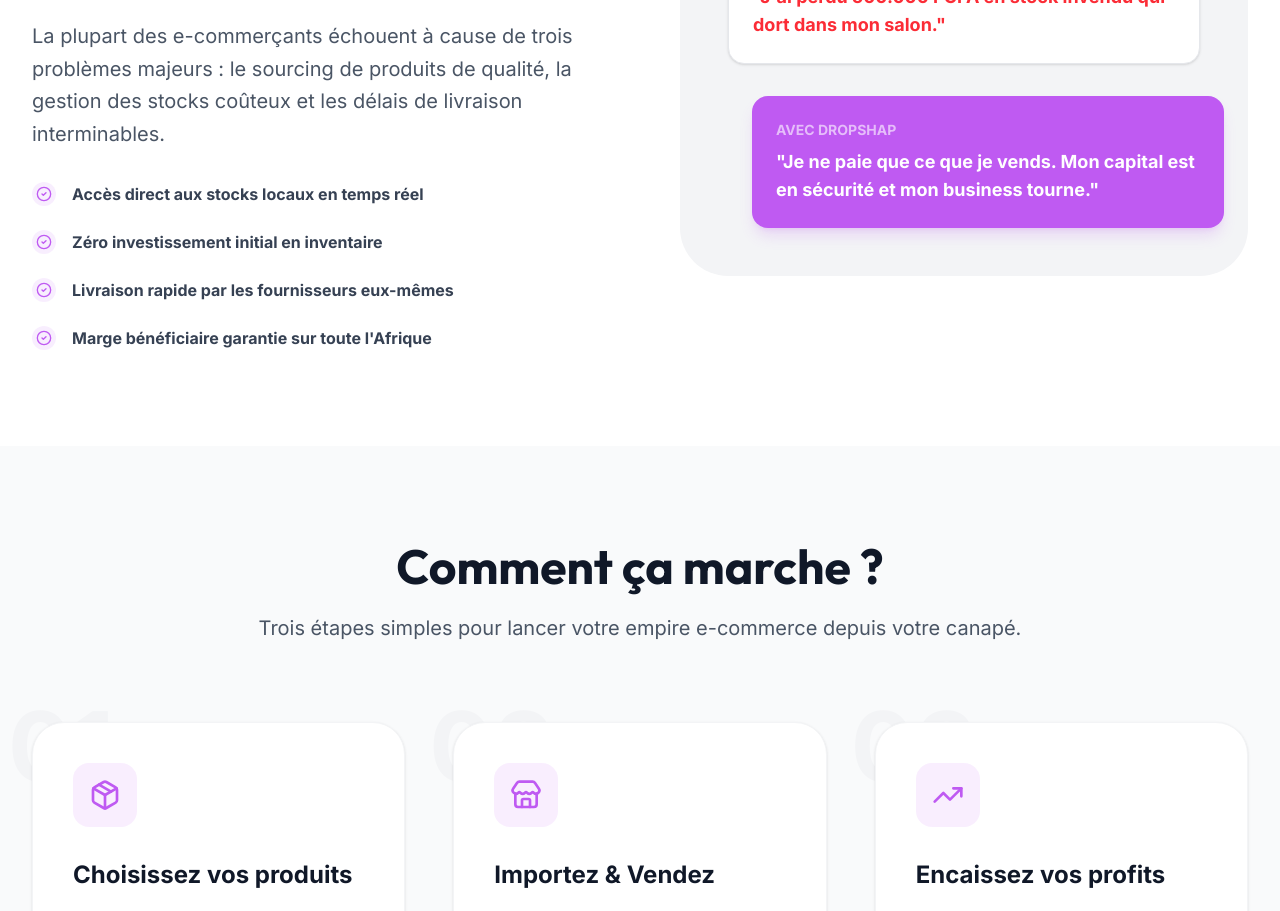
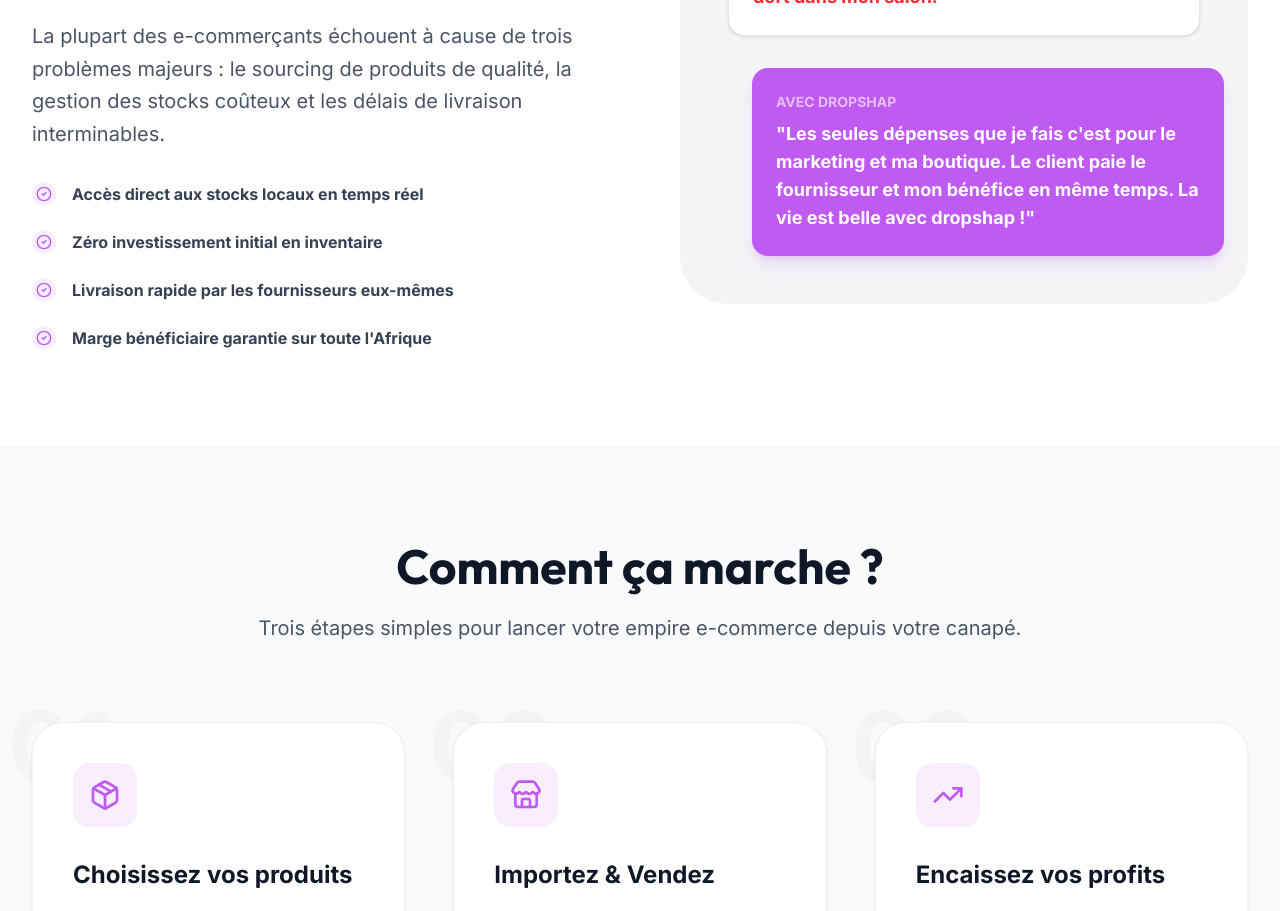
Before and after one commit to chatrigpt/dropshap, a React (Vite) app: page / in a window 1280 px wide. Shown: the part 2020-2931 px from the top of the page. Built offline with nearby package versions, Linux system fonts and the light colour scheme; no server answers.

Commit message:
Update Landing.tsx

```diff
--- a/src/pages/Landing.tsx
+++ b/src/pages/Landing.tsx
@@ -167,7 +167,7 @@ export default function Landing() {
                   </div>
                   <div className="bg-primary p-6 rounded-2xl shadow-lg shadow-primary/20 translate-x-6">
                     <p className="text-sm text-white/60 font-bold mb-2 uppercase">Avec Dropshap</p>
-                    <p className="text-lg font-bold text-white">"Je ne paie que ce que je vends. Mon capital est en sécurité et mon business tourne."</p>
+                    <p className="text-lg font-bold text-white">"Les seules dépenses que je fais c'est pour le marketing et ma boutique. Le client paie le fournisseur et mon bénéfice en même temps. La vie est belle avec dropshap !"</p>
                   </div>
                 </div>
               </div>
```
